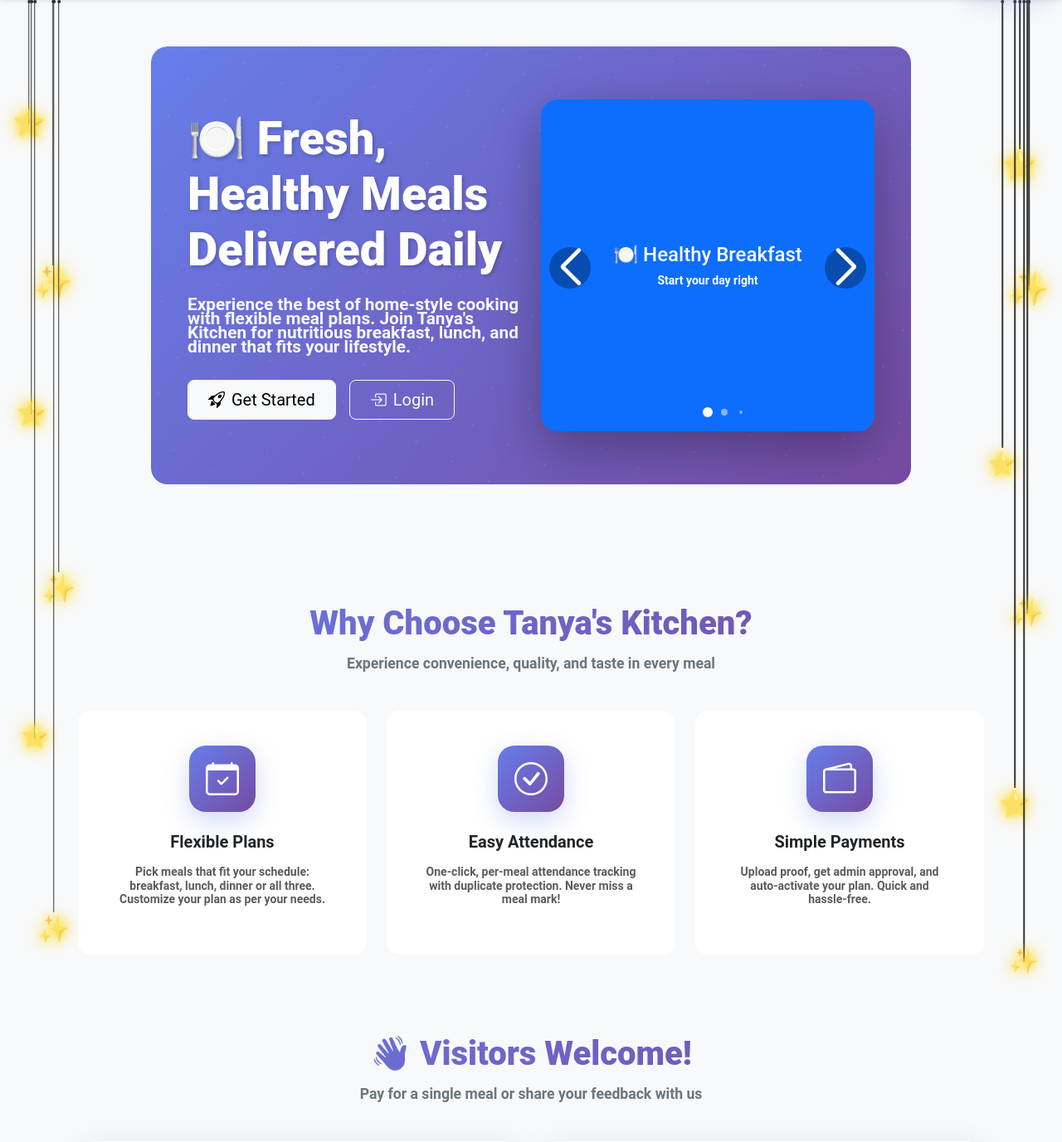
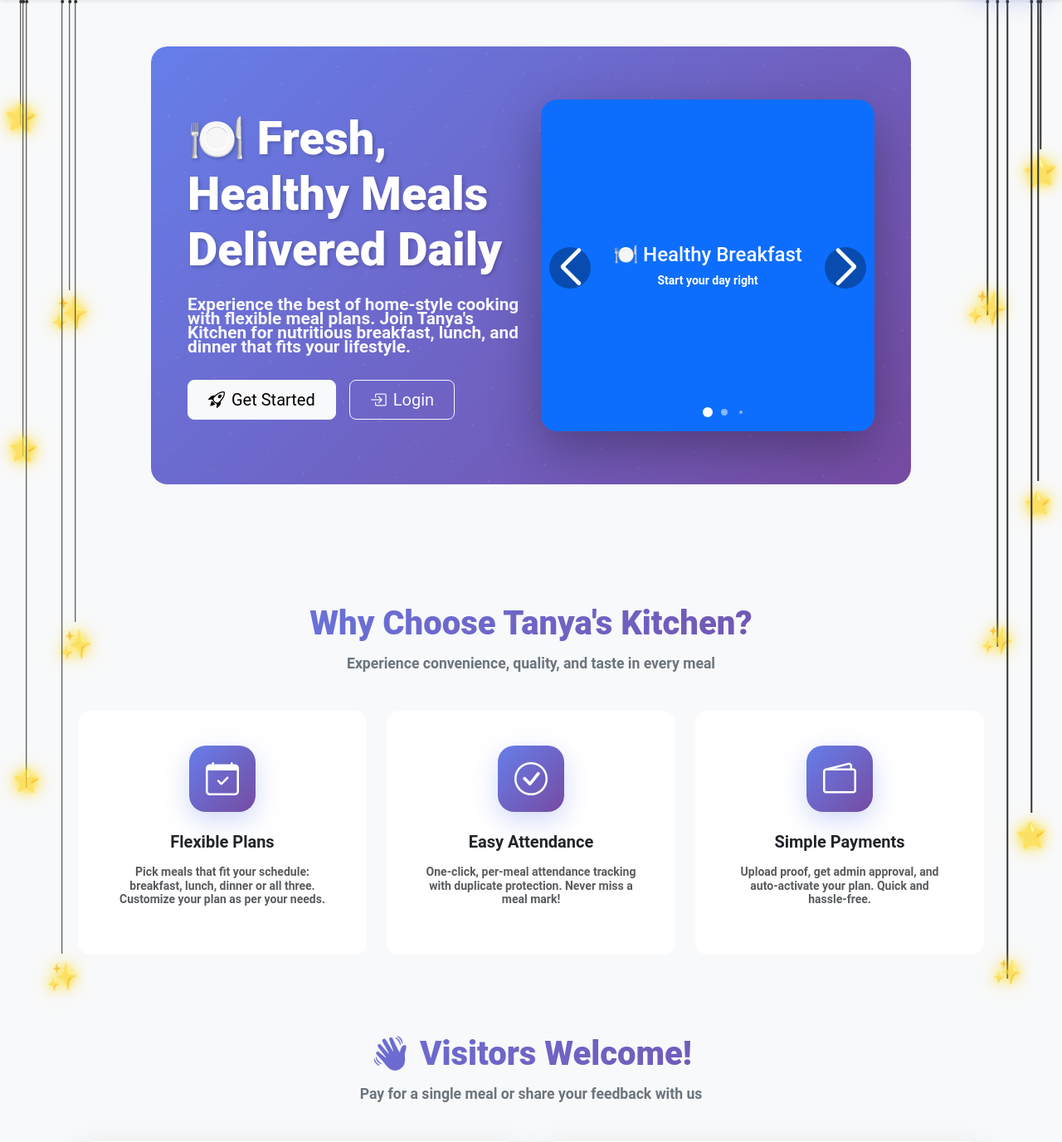
Before and after one commit to gangeshwar01/tanya-kitchen, a Django app: page / in a window 1280 px wide. Shown: the part 56-1433 px from the top of the page at 83% size. Run offline with Django 5.2, Linux system fonts and the light colour scheme; data that the repository does not hold is empty; some libraries are stand-ins or nearby versions.

Commit message:
position stars fixing 2

```diff
--- a/templates/home.html
+++ b/templates/home.html
@@ -441,54 +441,54 @@
   filter: drop-shadow(0 0 8px rgba(255, 215, 0, 0.6));
 }
 
-/* Left side stars with hanging wires - fixed attachment points, more distant spacing */
-.stars-left .star-with-wire:nth-child(1) { top: 150px; left: 15px; }
+/* Left side stars with hanging wires - much more spread out horizontally */
+.stars-left .star-with-wire:nth-child(1) { top: 150px; left: 5px; }
 .stars-left .star-with-wire:nth-child(1) .star-wire { height: 150px; }
 .stars-left .star-with-wire:nth-child(1) .sparkle-star { font-size: 2rem; animation-delay: 0s; }
 
-.stars-left .star-with-wire:nth-child(2) { top: 320px; left: 40px; }
-.stars-left .star-with-wire:nth-child(2) .star-wire { height: 320px; }
+.stars-left .star-with-wire:nth-child(2) { top: 350px; left: 60px; }
+.stars-left .star-with-wire:nth-child(2) .star-wire { height: 350px; }
 .stars-left .star-with-wire:nth-child(2) .sparkle-star { font-size: 2.4rem; animation-delay: 0.4s; }
 
-.stars-left .star-with-wire:nth-child(3) { top: 500px; left: 20px; }
-.stars-left .star-with-wire:nth-child(3) .star-wire { height: 500px; }
+.stars-left .star-with-wire:nth-child(3) { top: 550px; left: 10px; }
+.stars-left .star-with-wire:nth-child(3) .star-wire { height: 550px; }
 .stars-left .star-with-wire:nth-child(3) .sparkle-star { font-size: 1.8rem; animation-delay: 0.8s; }
 
-.stars-left .star-with-wire:nth-child(4) { top: 690px; left: 50px; }
-.stars-left .star-with-wire:nth-child(4) .star-wire { height: 690px; }
+.stars-left .star-with-wire:nth-child(4) { top: 750px; left: 70px; }
+.stars-left .star-with-wire:nth-child(4) .star-wire { height: 750px; }
 .stars-left .star-with-wire:nth-child(4) .sparkle-star { font-size: 2.1rem; animation-delay: 1.2s; }
 
-.stars-left .star-with-wire:nth-child(5) { top: 890px; left: 25px; }
-.stars-left .star-with-wire:nth-child(5) .star-wire { height: 890px; }
+.stars-left .star-with-wire:nth-child(5) { top: 950px; left: 15px; }
+.stars-left .star-with-wire:nth-child(5) .star-wire { height: 950px; }
 .stars-left .star-with-wire:nth-child(5) .sparkle-star { font-size: 1.7rem; animation-delay: 1.6s; }
 
-.stars-left .star-with-wire:nth-child(6) { top: 1100px; left: 45px; }
-.stars-left .star-with-wire:nth-child(6) .star-wire { height: 1100px; }
+.stars-left .star-with-wire:nth-child(6) { top: 1150px; left: 55px; }
+.stars-left .star-with-wire:nth-child(6) .star-wire { height: 1150px; }
 .stars-left .star-with-wire:nth-child(6) .sparkle-star { font-size: 2rem; animation-delay: 2s; }
 
-/* Right side stars with hanging wires - fixed attachment points, more distant spacing */
-.stars-right .star-with-wire:nth-child(1) { top: 180px; right: 30px; }
+/* Right side stars with hanging wires - much more spread out horizontally */
+.stars-right .star-with-wire:nth-child(1) { top: 180px; right: 5px; }
 .stars-right .star-with-wire:nth-child(1) .star-wire { height: 180px; }
 .stars-right .star-with-wire:nth-child(1) .sparkle-star { font-size: 2.1rem; animation-delay: 0.2s; }
 
-.stars-right .star-with-wire:nth-child(2) { top: 350px; right: 15px; }
-.stars-right .star-with-wire:nth-child(2) .star-wire { height: 350px; }
+.stars-right .star-with-wire:nth-child(2) { top: 380px; right: 65px; }
+.stars-right .star-with-wire:nth-child(2) .star-wire { height: 380px; }
 .stars-right .star-with-wire:nth-child(2) .sparkle-star { font-size: 2.5rem; animation-delay: 0.6s; }
 
-.stars-right .star-with-wire:nth-child(3) { top: 540px; right: 55px; }
-.stars-right .star-with-wire:nth-child(3) .star-wire { height: 540px; }
+.stars-right .star-with-wire:nth-child(3) { top: 580px; right: 12px; }
+.stars-right .star-with-wire:nth-child(3) .star-wire { height: 580px; }
 .stars-right .star-with-wire:nth-child(3) .sparkle-star { font-size: 1.7rem; animation-delay: 1s; }
 
-.stars-right .star-with-wire:nth-child(4) { top: 740px; right: 22px; }
-.stars-right .star-with-wire:nth-child(4) .star-wire { height: 740px; }
+.stars-right .star-with-wire:nth-child(4) { top: 780px; right: 58px; }
+.stars-right .star-with-wire:nth-child(4) .star-wire { height: 780px; }
 .stars-right .star-with-wire:nth-child(4) .sparkle-star { font-size: 2rem; animation-delay: 1.4s; }
 
-.stars-right .star-with-wire:nth-child(5) { top: 950px; right: 38px; }
-.stars-right .star-with-wire:nth-child(5) .star-wire { height: 950px; }
+.stars-right .star-with-wire:nth-child(5) { top: 980px; right: 18px; }
+.stars-right .star-with-wire:nth-child(5) .star-wire { height: 980px; }
 .stars-right .star-with-wire:nth-child(5) .sparkle-star { font-size: 1.9rem; animation-delay: 1.8s; }
 
-.stars-right .star-with-wire:nth-child(6) { top: 1160px; right: 28px; }
-.stars-right .star-with-wire:nth-child(6) .star-wire { height: 1160px; }
+.stars-right .star-with-wire:nth-child(6) { top: 1180px; right: 48px; }
+.stars-right .star-with-wire:nth-child(6) .star-wire { height: 1180px; }
 .stars-right .star-with-wire:nth-child(6) .sparkle-star { font-size: 1.8rem; animation-delay: 2.2s; }
 
 @keyframes sparkle {
@@ -510,13 +510,13 @@
   }
 }
 
-/* Floating animation for hanging effect - bi-directional */
+/* Floating animation for hanging effect - bi-directional with more range */
 @keyframes float-up {
   0%, 100% {
     transform: translateY(0) rotate(0deg);
   }
   50% {
-    transform: translateY(-12px) rotate(3deg);
+    transform: translateY(-20px) rotate(5deg);
   }
 }
 
@@ -525,7 +525,7 @@
     transform: translateY(0) rotate(0deg);
   }
   50% {
-    transform: translateY(12px) rotate(-3deg);
+    transform: translateY(20px) rotate(-5deg);
   }
 }
 
```
